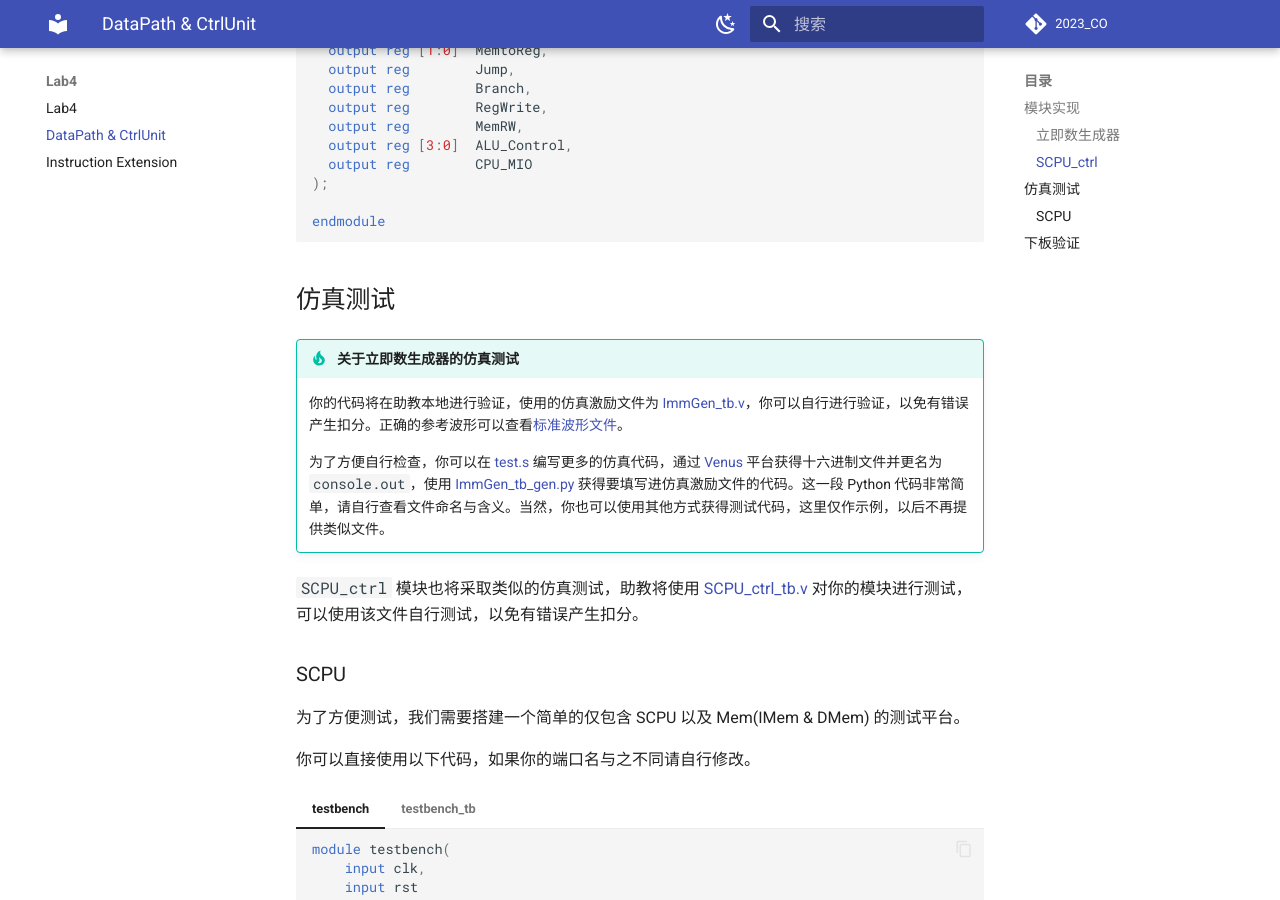
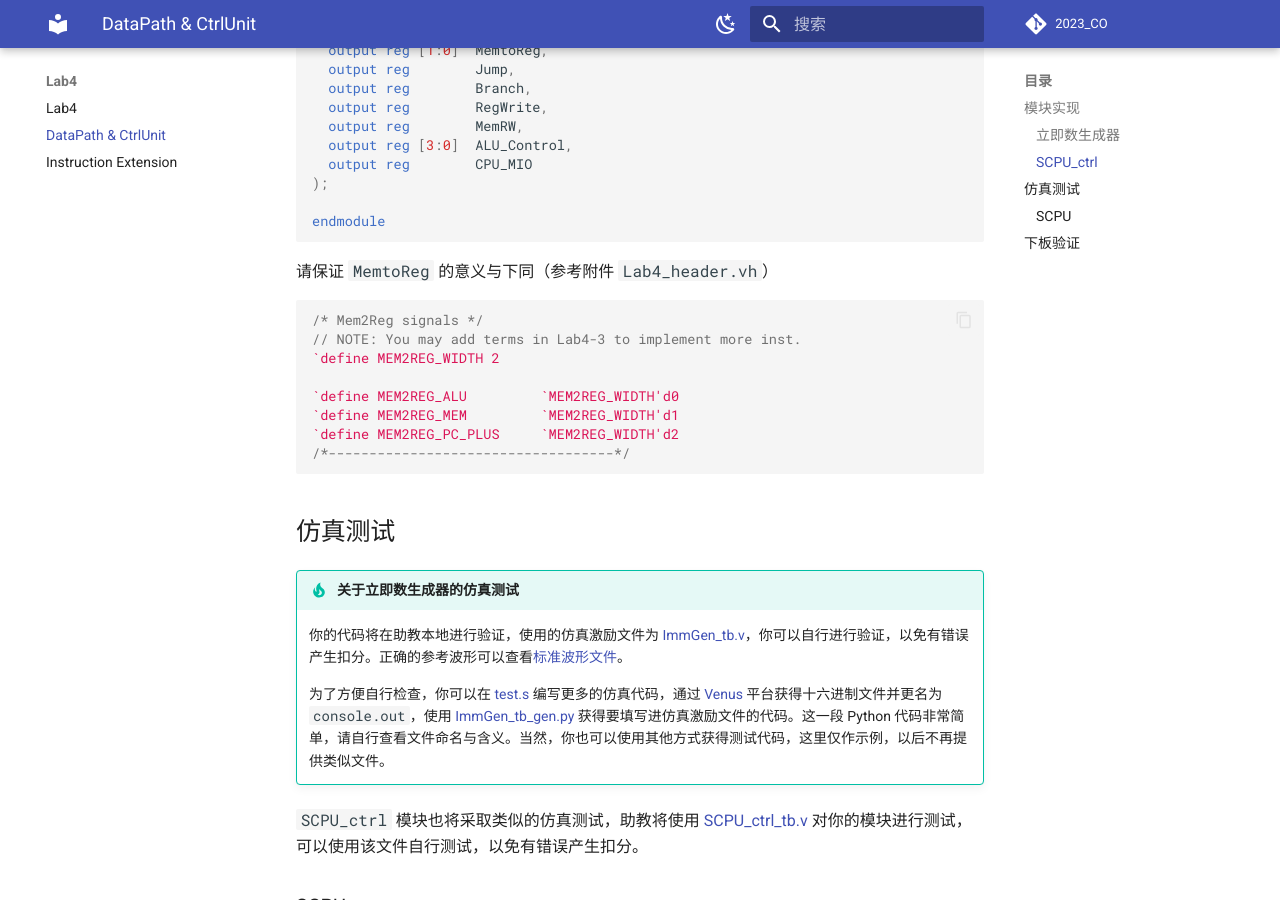
Before and after one commit to Guahao31/2023_CO, an MkDocs documentation site: the page built from docs/Lab4/DataPath_CtrlUnit.md, in a window 1280 px wide and 900 px high, scrolled down 1783 px. Built offline with MkDocs 1.6.1 and Material for MkDocs 9.7.7, drawn with Linux system fonts in a browser that asks for light colours; comment, search, counter and statistics services are not loaded.

Commit message:
update: Lab4-1 增加 MemtoReg 信号说明

````diff
--- a/docs/Lab4/DataPath_CtrlUnit.md
+++ b/docs/Lab4/DataPath_CtrlUnit.md
@@ -75,6 +75,18 @@ module SCPU_ctrl(
 );
 
 endmodule
+```
+
+请保证 `MemtoReg` 的意义与下同（参考附件 `Lab4_header.vh`）
+```verilog
+/* Mem2Reg signals */
+// NOTE: You may add terms in Lab4-3 to implement more inst.
+`define MEM2REG_WIDTH 2
+
+`define MEM2REG_ALU         `MEM2REG_WIDTH'd0
+`define MEM2REG_MEM         `MEM2REG_WIDTH'd1
+`define MEM2REG_PC_PLUS     `MEM2REG_WIDTH'd2
+/*-----------------------------------*/
 ```
 
 ## 仿真测试
````
